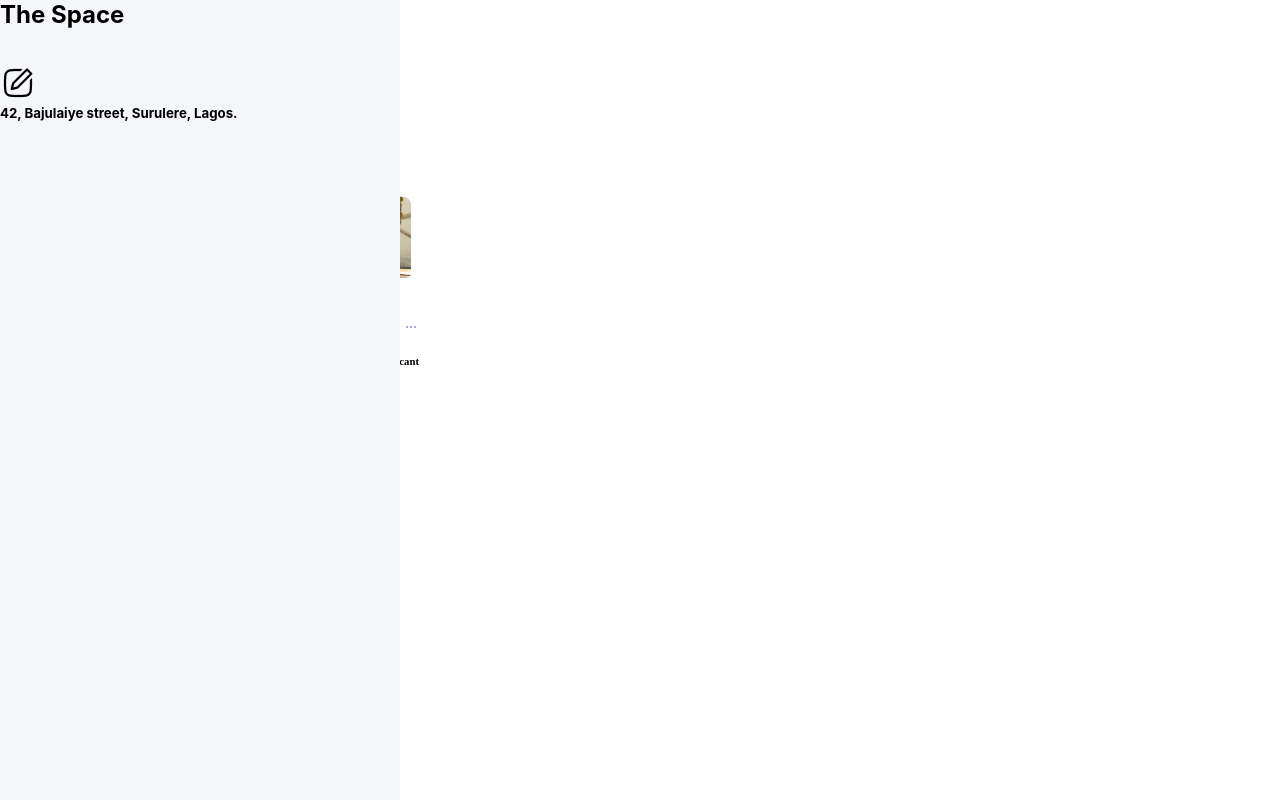
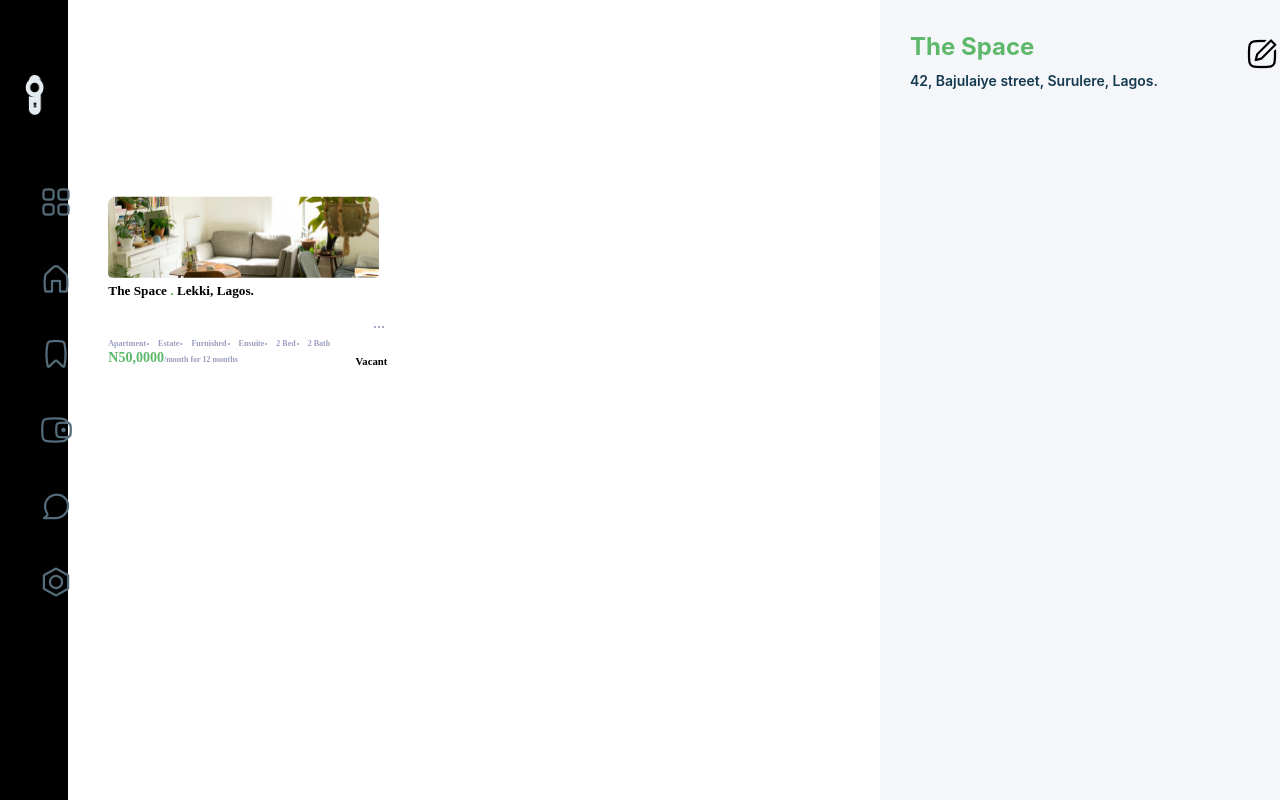
Before and after one commit to LamideAnifowoshe/knob, a React (Create React App) app: page / in a window 1280 px wide. Shown: the top 800 px of the page. Built offline with nearby package versions, Linux system fonts and the light colour scheme.

Commit message:
Update MySpaceDetailView component.

```diff
--- a/src/components/SpaceDetailView/SpaceDetailView.css
+++ b/src/components/SpaceDetailView/SpaceDetailView.css
@@ -1,5 +1,6 @@
 .thespace {
-  position: absolute;
+  display: flex;
+  justify-content: flex-end;
   width: 400px;
   height: 1467px;
   background: #f5f6f9;
@@ -7,9 +8,26 @@
 }
 
 .header {
-  position: absolute;
+  display: flex;
   width: 400px;
   height: 120px;
-  left: 0px;
-  top: 0px;
+  padding: 30px;
+  justify-content: space-between;
 }
+
+.the-space {
+  font-style: normal;
+  font-weight: 700;
+  font-size: 24px;
+  line-height: 33px;
+  color: #5db86c;
+}
+
+.addy {
+  font-style: normal;
+  font-weight: 600;
+  font-size: 14px;
+  line-height: 19px;
+  color: #143a4f;
+  padding-top: 8px;
+}
--- a/src/components/SpaceDetailView/index.js
+++ b/src/components/SpaceDetailView/index.js
@@ -6,9 +6,13 @@
   return (
     <div className="thespace">
       <div className="header">
-        <h2 className="">The Space</h2>
-        <img src={Edit} alt="" />
-        <h5>42, Bajulaiye street, Surulere, Lagos.</h5>
+        <div>
+          <h3 className="the-space">The Space</h3>
+          <h5 className="addy">42, Bajulaiye street, Surulere, Lagos.</h5>
+        </div>
+      </div>
+      <div>
+        <img src={Edit} style={{ width: "36px", height: "36px" }} alt="" />
       </div>
     </div>
   );
```
